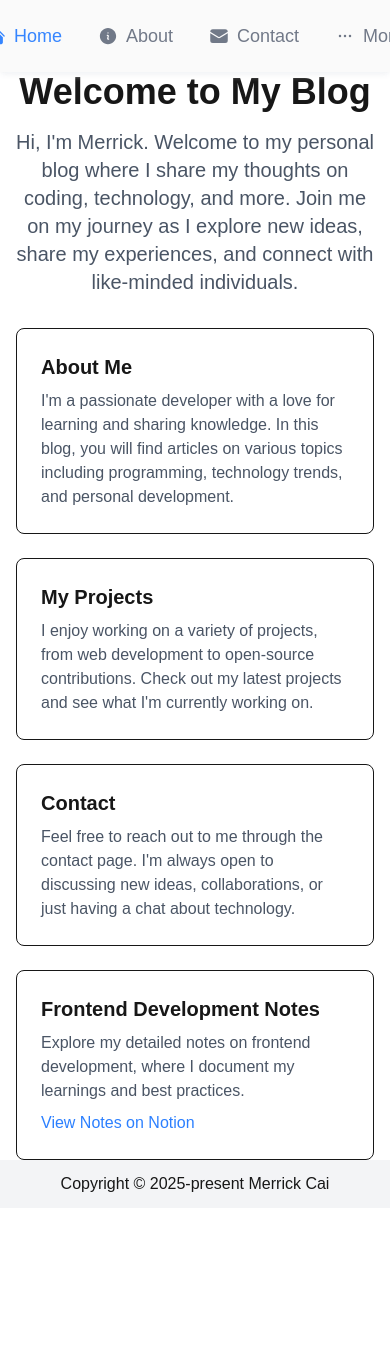
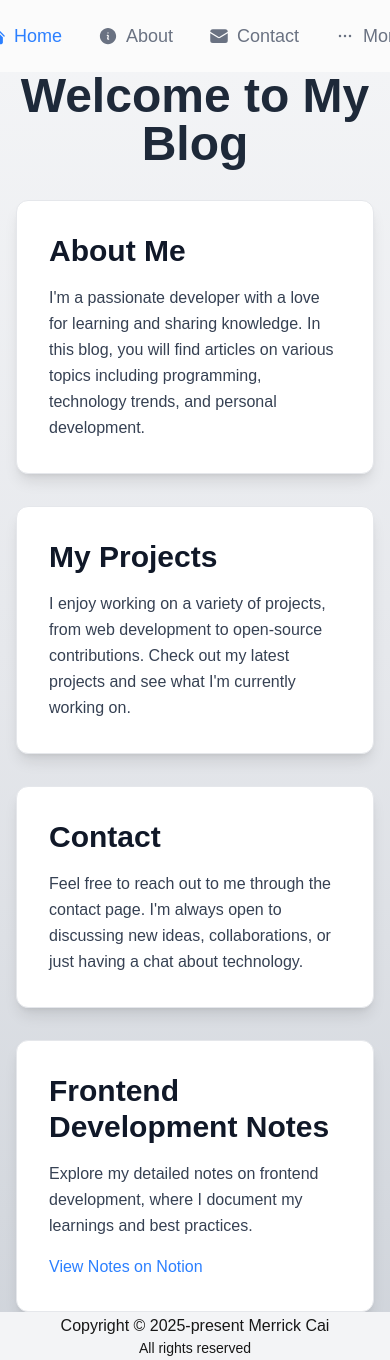
Before and after one commit to MerrickCai/sky-ladder, a Next.js app: page / in a window 390 px wide. Shown: the top 1360 px of the page. Before the commit the page ends 1208 px from the top, so only its background shows below. Built offline with nearby package versions, Linux system fonts and the light colour scheme.

Commit message:
Enhance About and Home pages with improved layout and styling; update Footer and Header components for better responsiveness and dark mode support

```diff
--- a/src/app/about/page.tsx
+++ b/src/app/about/page.tsx
@@ -1,10 +1,17 @@
 export default async function About() {
   return (
-    <div className="flex flex-col h-auto flex-grow items-center justify-center px-4">
-      <h2 className="text-2xl font-semibold text-gray-700">🛠 Tech Stack</h2>
-      <ul>
+    <div className="flex flex-col h-auto w-full flex-grow items-center justify-center px-4 bg-gradient-to-b from-gray-100 via-gray-200 to-gray-300 dark:from-gray-900 dark:via-gray-800 dark:to-gray-700">
+      <h2 className="text-5xl font-extrabold text-gray-800 dark:text-gray-100 mb-8 text-center">
+        About Me
+      </h2>
+      <div className="p-8 border rounded-xl shadow-lg bg-white dark:bg-gray-800 border-gray-200 dark:border-gray-700 max-w-4xl">
+        <h3 className="text-3xl font-semibold text-gray-900 dark:text-gray-100 mb-4">
+          🛠 Tech Stack
+        </h3>
+        <ul className="space-y-4 text-gray-700 dark:text-gray-300 leading-relaxed">
           <li>
-          ⚡ <span className="font-bold">Next.js</span> – React framework for optimized performance
+            ⚡ <span className="font-bold">Next.js</span> – React framework for optimized
+            performance
           </li>
           <li>
             ⚛️ <span className="font-bold">React</span> – Modern UI development with great DX
@@ -14,13 +21,14 @@
             maintainability
           </li>
           <li>
-          🎨 <span className="font-bold">Tailwind CSS</span> – Utility-first styling for flexibility
-          and responsiveness
+            🎨 <span className="font-bold">Tailwind CSS</span> – Utility-first styling for
+            flexibility and responsiveness
           </li>
           <li>
             ☁️ <span className="font-bold">Vercel</span> – Fast and reliable deployment
           </li>
         </ul>
       </div>
+    </div>
   );
 }
--- a/src/app/layout.tsx
+++ b/src/app/layout.tsx
@@ -29,11 +29,11 @@
 }>) {
   return (
     <html lang="en">
-      <body className={`${geistSans.variable} ${geistMono.variable} antialiased`}>
+      <body className={`${geistSans.variable} ${geistMono.variable} antialiased overflow-x-hidden`}>
         {/* Header, Main, and Footer */}
-        <div className="flex flex-col min-h-screen w-screen">
+        <div className="flex flex-col min-h-screen w-full">
           <Header />
-          <main className="w-screen flex-grow flex justify-center items-center overflow-hidden h-auto">
+          <main className="w-full flex-grow flex flex-col justify-center items-center overflow-hidden h-auto">
             {children}
           </main>
           <Footer />
--- a/src/app/page.tsx
+++ b/src/app/page.tsx
@@ -2,40 +2,40 @@
 
 export default async function Home() {
   return (
-    <div className="flex flex-col h-auto flex-grow items-center justify-center px-4">
-      <h1 className="text-4xl font-bold mb-4">Welcome to My Blog</h1>
-      <p className="text-xl text-gray-600 mb-8 text-center max-w-2xl">
-        Hi, I&apos;m Merrick. Welcome to my personal blog where I share my thoughts on coding,
-        technology, and more. Join me on my journey as I explore new ideas, share my experiences,
-        and connect with like-minded individuals.
-      </p>
-
-      <div className="grid grid-cols-1 md:grid-cols-2 lg:grid-cols-3 gap-6 max-w-6xl">
-        <section className="p-6 border rounded-lg hover:shadow-lg transition-shadow">
-          <h2 className="text-xl font-semibold mb-2">About Me</h2>
-          <p className="text-gray-600">
+    <div className="flex flex-col h-auto w-full flex-grow items-center justify-center px-4 bg-gradient-to-b from-gray-100 via-gray-200 to-gray-300 dark:from-gray-900 dark:via-gray-800 dark:to-gray-700">
+      <h1 className="text-5xl font-extrabold text-gray-800 dark:text-gray-100 mb-8 text-center">
+        Welcome to My Blog
+      </h1>
+      <div className="grid grid-cols-1 md:grid-cols-2 lg:grid-cols-3 gap-8 max-w-6xl">
+        <section className="p-8 border rounded-xl shadow-lg bg-white dark:bg-gray-800 border-gray-200 dark:border-gray-700">
+          <h2 className="text-3xl font-semibold text-gray-900 dark:text-gray-100 mb-4">About Me</h2>
+          <p className="text-gray-700 dark:text-gray-300 leading-relaxed">
             I&apos;m a passionate developer with a love for learning and sharing knowledge. In this
             blog, you will find articles on various topics including programming, technology trends,
             and personal development.
           </p>
         </section>
-        <section className="p-6 border rounded-lg hover:shadow-lg transition-shadow">
-          <h2 className="text-xl font-semibold mb-2">My Projects</h2>
-          <p className="text-gray-600">
+        <section className="p-8 border rounded-xl shadow-lg bg-white dark:bg-gray-800 border-gray-200 dark:border-gray-700">
+          <h2 className="text-3xl font-semibold text-gray-900 dark:text-gray-100 mb-4">
+            My Projects
+          </h2>
+          <p className="text-gray-700 dark:text-gray-300 leading-relaxed">
             I enjoy working on a variety of projects, from web development to open-source
             contributions. Check out my latest projects and see what I&apos;m currently working on.
           </p>
         </section>
-        <section className="p-6 border rounded-lg hover:shadow-lg transition-shadow">
-          <h2 className="text-xl font-semibold mb-2">Contact</h2>
-          <p className="text-gray-600">
+        <section className="p-8 border rounded-xl shadow-lg bg-white dark:bg-gray-800 border-gray-200 dark:border-gray-700">
+          <h2 className="text-3xl font-semibold text-gray-900 dark:text-gray-100 mb-4">Contact</h2>
+          <p className="text-gray-700 dark:text-gray-300 leading-relaxed">
             Feel free to reach out to me through the contact page. I&apos;m always open to
             discussing new ideas, collaborations, or just having a chat about technology.
           </p>
         </section>
-        <section className="p-6 border rounded-lg hover:shadow-lg transition-shadow">
-          <h2 className="text-xl font-semibold mb-2">Frontend Development Notes</h2>
-          <p className="text-gray-600">
+        <section className="p-8 border rounded-xl shadow-lg bg-white dark:bg-gray-800 border-gray-200 dark:border-gray-700">
+          <h2 className="text-3xl font-semibold text-gray-900 dark:text-gray-100 mb-4">
+            Frontend Development Notes
+          </h2>
+          <p className="text-gray-700 dark:text-gray-300 leading-relaxed">
             Explore my detailed notes on frontend development, where I document my learnings and
             best practices.
           </p>
@@ -43,7 +43,7 @@
             href="https://merrickcai.notion.site/Frontend-Development-188e3a07cc988036a524c65fb43d2d06"
             target="_blank"
             rel="noopener noreferrer"
-            className="text-blue-500 hover:underline mt-2 block"
+            className="text-blue-500 dark:text-blue-400 hover:underline mt-4 block"
           >
             View Notes on Notion
           </Link>
--- a/src/components/Footer.tsx
+++ b/src/components/Footer.tsx
@@ -1,7 +1,8 @@
 export default function Footer() {
   return (
-    <footer className="text-center p-2 w-full bg-gray-100 text-md h-12 flex items-center justify-center">
+    <footer className="text-center p-2 w-full bg-gray-100 dark:bg-black text-md h-12 flex flex-col items-center justify-center">
       <p>Copyright © 2025-present Merrick Cai</p>
+      <p className="text-sm">All rights reserved</p>
     </footer>
   );
 }
--- a/src/components/Header.tsx
+++ b/src/components/Header.tsx
@@ -3,7 +3,7 @@
 
 export default async function Header() {
   return (
-    <header className="bg-zinc-50 shadow-md shadow-gray-100 backdrop-blur-xl sticky top-0 z-10 w-full h-18 opacity-95">
+    <header className="bg-zinc-50/70 dark:bg-black/70 shadow-none shadow-gray-100 dark:shadow-none backdrop-blur-sm sticky top-0 z-10 w-full h-18">
       <nav className="w-full h-full flex flex-row justify-center gap-5 p-2 items-center">
         {navLinks.map((link) => (
           <NavItem key={link.href} link={link} />
--- a/src/ui/NavItem.tsx
+++ b/src/ui/NavItem.tsx
@@ -25,7 +25,9 @@
   return (
     <Link
       href={link.href}
-      className={`${isActive ? "text-blue-500" : "text-gray-500"} ${commonClassName}`}
+      className={`${
+        isActive ? "text-blue-500 dark:text-blue-500" : "text-gray-500 dark:text-gray-200"
+      } ${commonClassName}`}
       aria-current={isActive ? "page" : undefined}
     >
       <Icon className={`size-5 hover:text-blue-500 ${isActive ? "text-blue-500" : ""}`} />
```
Lines whose indentation alone changed are shown as unchanged.
